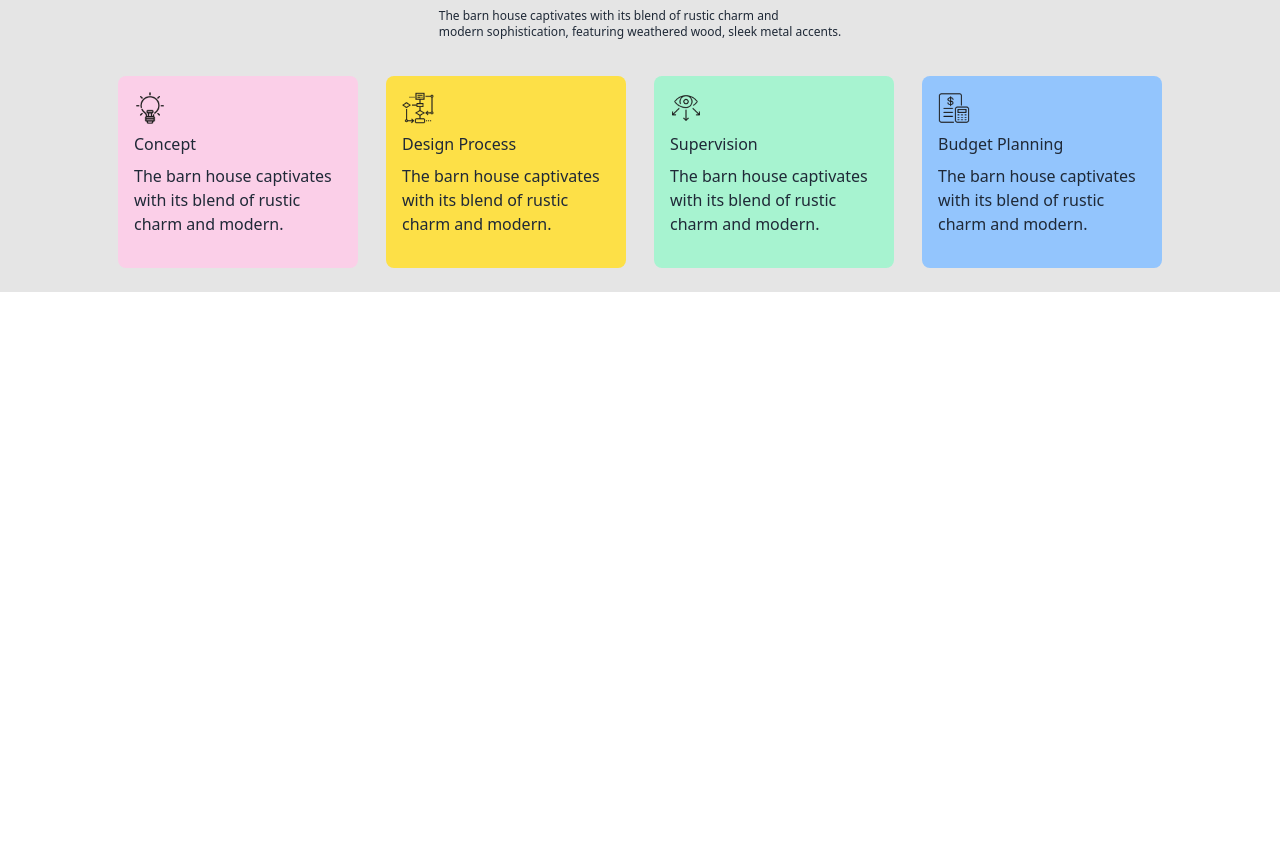
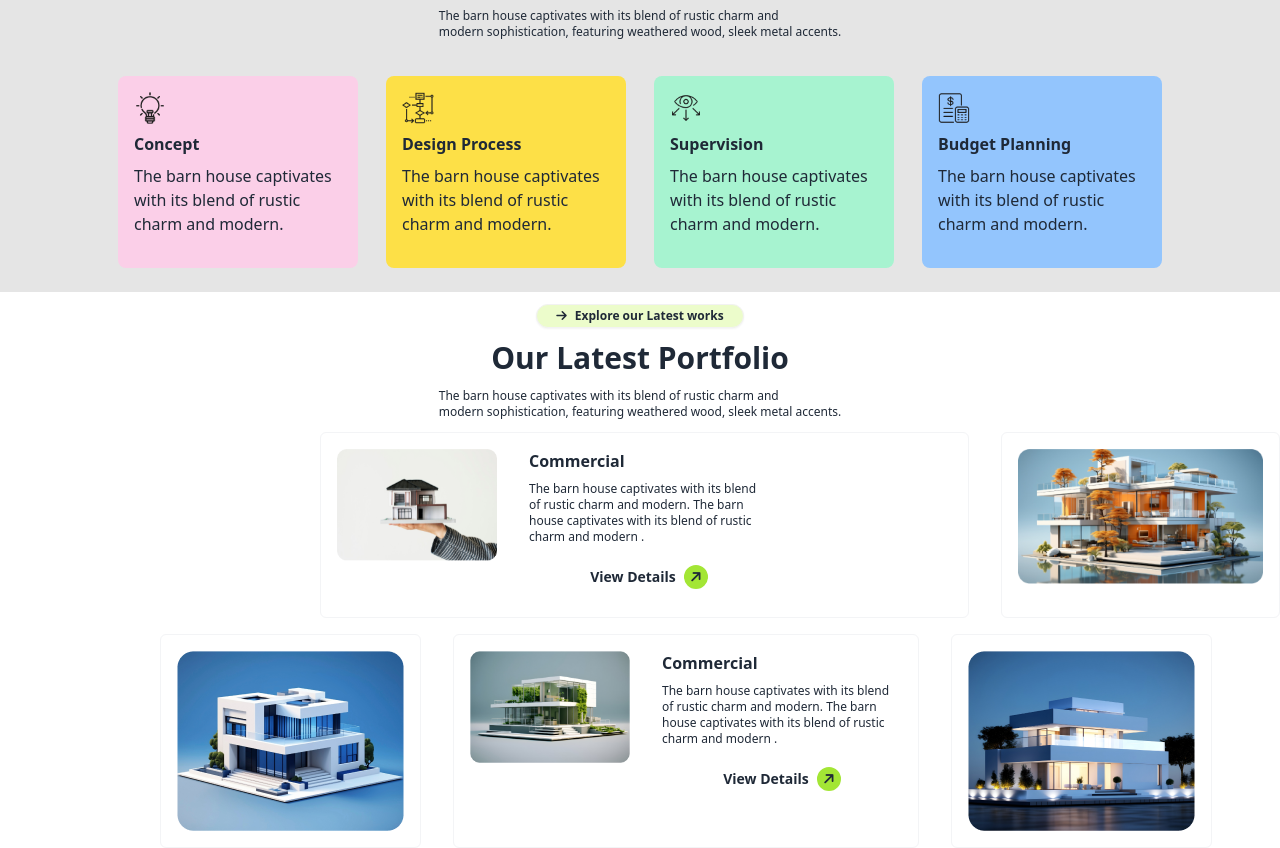
Before and after one commit to Farjana-22/a3, a plain HTML site: page index.html in a window 1280 px wide. Shown: the part 1200-2048 px from the top of the page. Before the commit the page ends 1492 px from the top, so only its background shows below. Drawn offline with nearby package versions, Linux system fonts and the light colour scheme.

Commit message:
added portfolio

```diff
--- a/index.html
+++ b/index.html
@@ -111,7 +111,7 @@
  </section>
   <section class="mt-6 bg-neutral-200">
     <div class="flex flex-col justify-center items-center gap-3 p-3">
-      <a class="btn rounded-3xl btn-xs w-32">
+      <a class="btn rounded-3xl btn-xs w-32 bg-white">
         <i class="fa-solid fa-arrow-right  justify-center items-center"> </i> How we work</a>
         <h1 class="font-extrabold text-3xl">
          Our work Process</h1>
@@ -121,25 +121,73 @@
     <div class="flex gap-7 p-6 flex-col items-center lg:flex-row  justify-center">
       <div class="w-60 h-48  bg-pink-200 p-4 flex flex-col gap-2 rounded-lg">
         <img src="assets/concept.png" class="w-8 h-8">
-        <h3>Concept</h3>
+        <h3 class="font-bold">Concept</h3>
         <p>The barn house captivates with its blend of rustic charm and modern.</p>
       </div>
       <div class="w-60 h-48 bg-yellow-300 p-4 flex flex-col gap-2 rounded-lg">
         <img src="assets/flow-chart.png" class="w-8 h-8">
-        <h3>Design Process</h3>
+        <h3 class="font-bold">Design Process</h3>
         <p>The barn house captivates with its blend of rustic charm and modern.</p>
       </div>
       <div class="w-60 h-48 bg-emerald-200 p-4 flex flex-col gap-2 rounded-lg">
         <img src="assets/vision.png" class="w-8 h-8">
-        <h3>Supervision</h3>
+        <h3 class="font-bold">Supervision</h3>
         <p>The barn house captivates with its blend of rustic charm and modern.</p>
       </div>
       <div class="w-60 h-48 bg-blue-300 p-4 flex flex-col gap-2 rounded-lg">
         <img src="assets/budget-planning.png" class="w-8 h-8">
-        <h3>Budget Planning</h3>
+        <h3 class="font-bold">Budget Planning</h3>
         <p>The barn house captivates with its blend of rustic charm and modern.</p>
       </div>
     </div>
+  </section>
+  <section class=" bg-neutral-200 lg:bg-white ">
+    <div class="flex flex-col justify-center items-center gap-3 p-3">
+      <a class="btn rounded-3xl btn-xs w-52 bg-lime-100">
+        <i class="fa-solid fa-arrow-right  justify-center items-center"> </i> Explore our Latest works</a>
+        <h1 class="font-extrabold text-3xl">
+          Our Latest Portfolio</h1>
+        <p class="font-normal text-xs">The barn house captivates with its blend of rustic charm and <br>
+          modern sophistication, featuring weathered wood, sleek metal accents.</p>
+    </div>
+    <div class="flex gap-8 flex-col lg:flex-row ">
+      <div class="border border-gray-100 rounded-md flex  gap-8 bg-white p-4 w-4/6 lg:ml-80 ">
+        <div>
+          <img src="assets/img1.png" class="h-28 w-40">
+          </div>
+          <div class="flex flex-col gap-2 w-60">
+          <h3 class="font-extrabold">Commercial</h3>
+          <p class="text-xs">The barn house captivates with its blend of rustic charm and modern. The barn house captivates with its blend of rustic charm and modern .</p>
+          <a class="btn btn-ghost font-extrabold">
+         View Details <i class="fa-solid fa-arrow-right bg-lime-400 rounded-full -rotate-45 inline-flex w-6 h-6 justify-center items-center"></i></a>
+        </div>
+      </div>
+      <div class="border bg-white border-gray-100 rounded-md p-4 ">
+        <img src="assets/img2.png">
+      </div>
+      </div>
+      <div class="flex flex-col gap-8  mt-4 lg:flex-row ml-40">
+        <div class="border border-gray-100 bg-white rounded-md p-4 ">
+          <img src="assets/img3.png">
+        </div>
+        <div class="border border-gray-100 rounded-md flex  bg-white gap-8 p-4">
+          <div>
+            <img src="assets/img4.png" class="h-28 w-40">
+            </div>
+            <div class="flex flex-col gap-2 w-60">
+            <h3 class="font-extrabold">Commercial</h3>
+            <p class="text-xs">The barn house captivates with its blend of rustic charm and modern. The barn house captivates with its blend of rustic charm and modern .</p>
+            <a class="btn btn-ghost font-extrabold">
+           View Details <i class="fa-solid fa-arrow-right bg-lime-400 rounded-full -rotate-45 inline-flex w-6 h-6 justify-center items-center"></i></a>
+          </div>
+        </div>
+        <div class="border border-gray-100  bg-white rounded-md p-4 ">
+          <img src="assets/img5.png">
+        </div>
+      </div>
+
+
+
   </section>
  </main>
 
```
